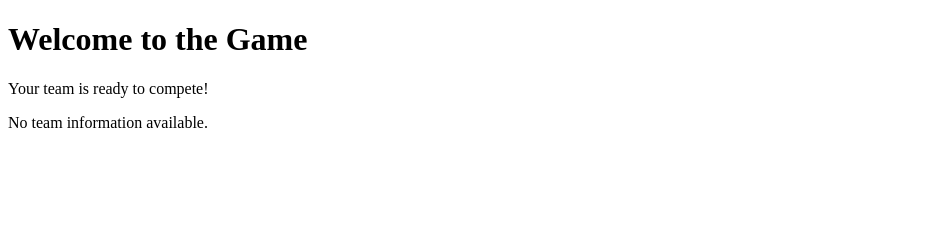
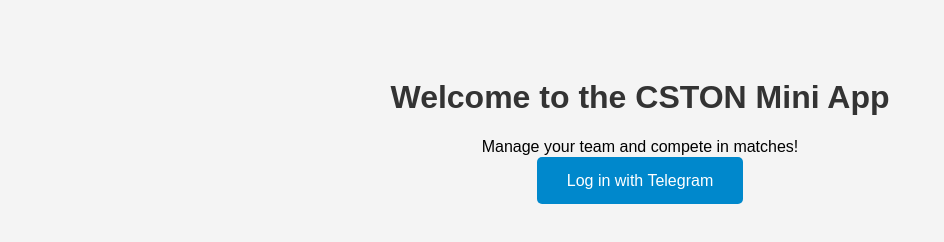
Before and after one commit to EffeneR/CSTON, a website: page public/index.html in a window 1280 px wide. Shown: the whole page, without its empty margins (0-944 px from the left). Drawn offline with Linux system fonts and the light colour scheme; no server answers.

Commit message:
Update index.html

```diff
--- a/public/index.html
+++ b/public/index.html
@@ -1,28 +1,39 @@
 <!DOCTYPE html>
 <html lang="en">
 <head>
-  <meta charset="UTF-8" />
-  <meta name="viewport" content="width=device-width, initial-scale=1.0" />
-  <title>CSTON Mini App</title>
+    <meta charset="UTF-8">
+    <meta name="viewport" content="width=device-width, initial-scale=1.0">
+    <title>CSTON Mini App</title>
+    <style>
+        body {
+            font-family: Arial, sans-serif;
+            text-align: center;
+            background-color: #f4f4f4;
+            padding: 50px;
+        }
+        h1 {
+            color: #333;
+        }
+        .button {
+            background-color: #0088cc;
+            color: white;
+            border: none;
+            padding: 15px 30px;
+            text-align: center;
+            text-decoration: none;
+            font-size: 16px;
+            margin: 20px;
+            cursor: pointer;
+            border-radius: 5px;
+        }
+        .button:hover {
+            background-color: #005f99;
+        }
+    </style>
 </head>
 <body>
-  <h1>Welcome to the Game</h1>
-  <p>Your team is ready to compete!</p>
-  <div id="team-info">No team information available.</div>
-  <script>
-    fetch("/api/players")
-      .then((response) => response.json())
-      .then((players) => {
-        const teamInfo = document.getElementById("team-info");
-        if (players.length === 0) {
-          teamInfo.textContent = "No team information available.";
-        } else {
-          teamInfo.textContent = `Players: ${players.map((p) => p.username).join(", ")}`;
-        }
-      })
-      .catch((err) => {
-        console.error(err);
-      });
-  </script>
+    <h1>Welcome to the CSTON Mini App</h1>
+    <p>Manage your team and compete in matches!</p>
+    <a href="/auth/telegram" class="button">Log in with Telegram</a>
 </body>
 </html>
```
